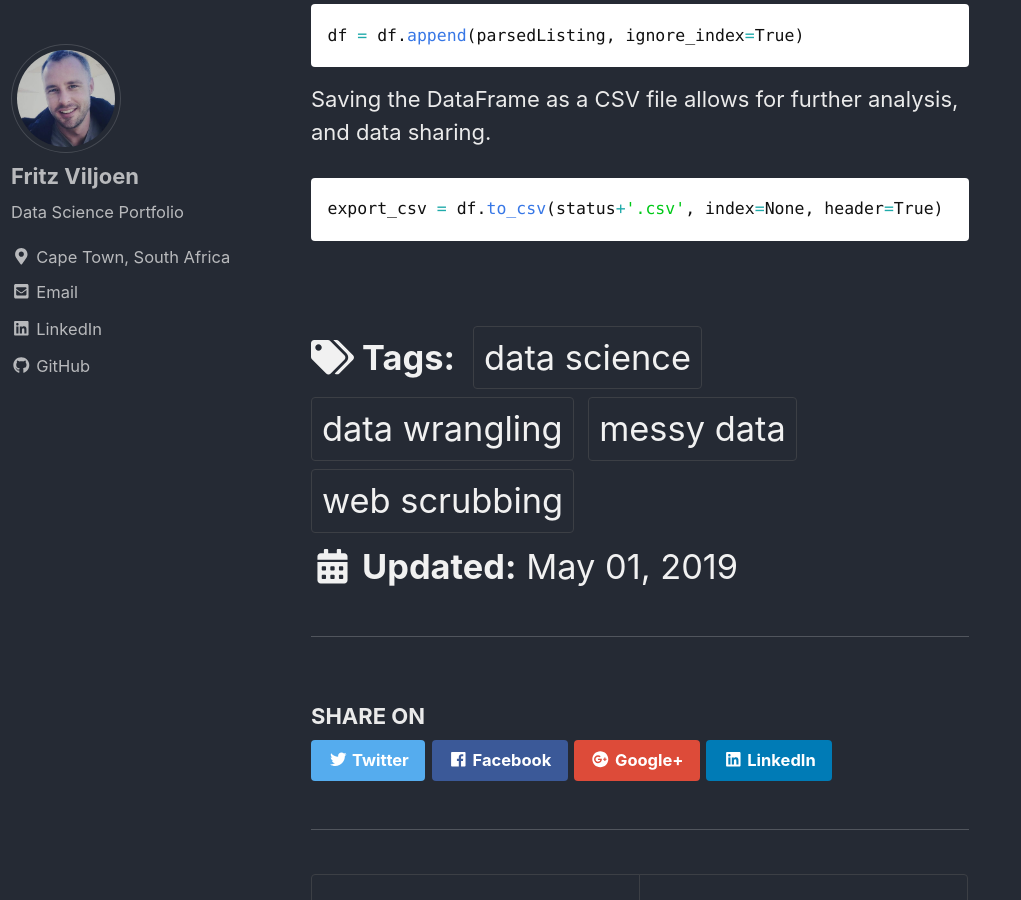
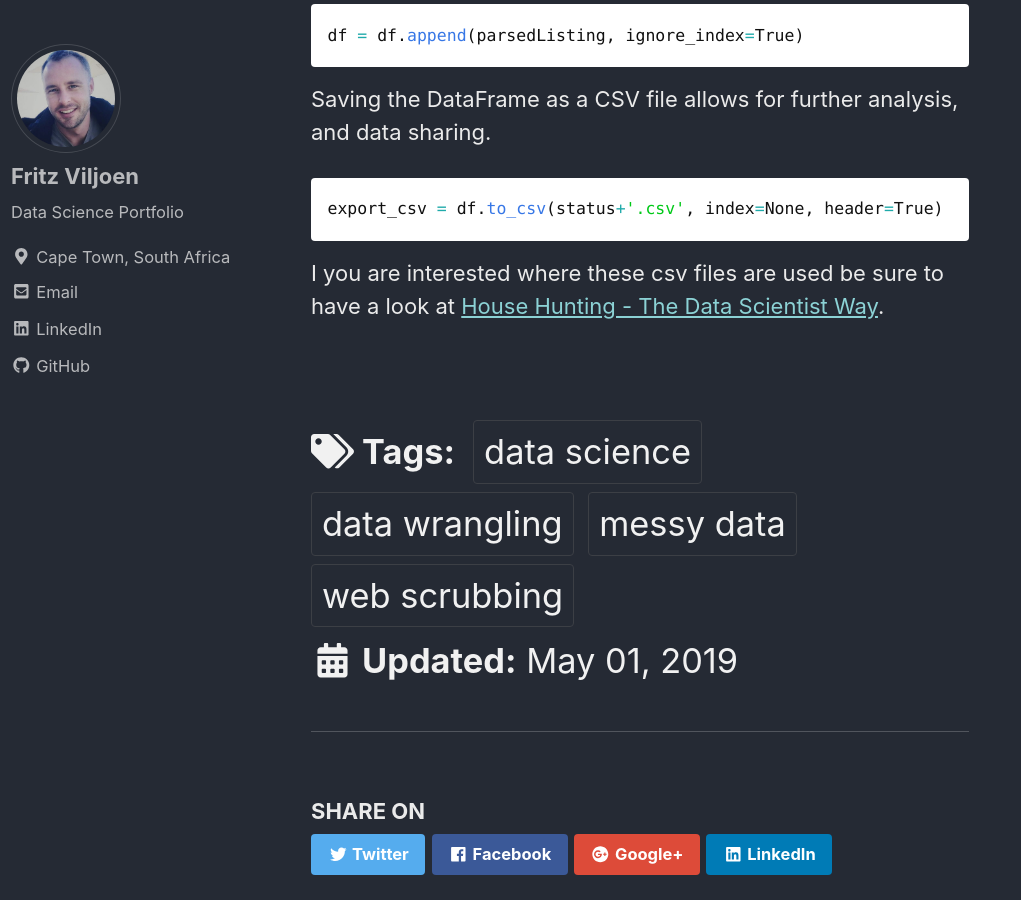
Before and after one commit to FritzViljoen/FritzViljoen.github.io, a Jekyll site: the page built from _posts/2019-05-01-cinderella.md, in a window 1280 px wide and 900 px high, scrolled down 4409 px. Shown: the whole window, without its empty margins (0-1021 px from the left). Built offline with Jekyll 4.4.1, drawn with Linux system fonts in a browser that asks for light colours; nearby versions of some CDN libraries.

Commit message:
Css Update

````diff
--- a/_config.yml
+++ b/_config.yml
@@ -14,7 +14,7 @@
 name                     : "Fritz Viljoen"
 description              : "B Eng Mech"
 description              : "Data Science Portfolio"
-url                      : "https://fritzviljoen.github.io/" # the base hostname & protocol for your site e.g. "https://fritzviljoen.github.io/"
+url                      : "https://fritzviljoen.github.io" # the base hostname & protocol for your site e.g. "https://fritzviljoen.github.io/"
 baseurl                  : # the subpath of your site, e.g. "/blog"
 repository               : "FritzViljoen/fritzviljoen.github.io" # GitHub username/repo-name e.g. "mmistakes/minimal-mistakes"
 teaser                   : # path of fallback teaser image, e.g. "/assets/images/500x300.png"
--- a/_posts/2019-05-01-cinderella.md
+++ b/_posts/2019-05-01-cinderella.md
@@ -97,3 +97,5 @@
 ```python
 export_csv = df.to_csv(status+'.csv', index=None, header=True)
 ```
+
+I you are interested where these csv files are used be sure to have a look at [House Hunting - The Data Scientist Way](https://fritzviljoen.github.io/cinderella-part-2/).
--- a/_sass/minimal-mistakes/_variables.scss
+++ b/_sass/minimal-mistakes/_variables.scss
@@ -6,7 +6,7 @@
    Typography
    ========================================================================== */
 
-$doc-font-size: 12 !default;
+$doc-font-size: 9 !default;
 
 /* paragraph indention */
 $paragraph-indent: false !default; // true, false (default)
````
Also changed, not shown: _posts/2019-06-15-cinderella-part-2.md (+1 -1 lines).
